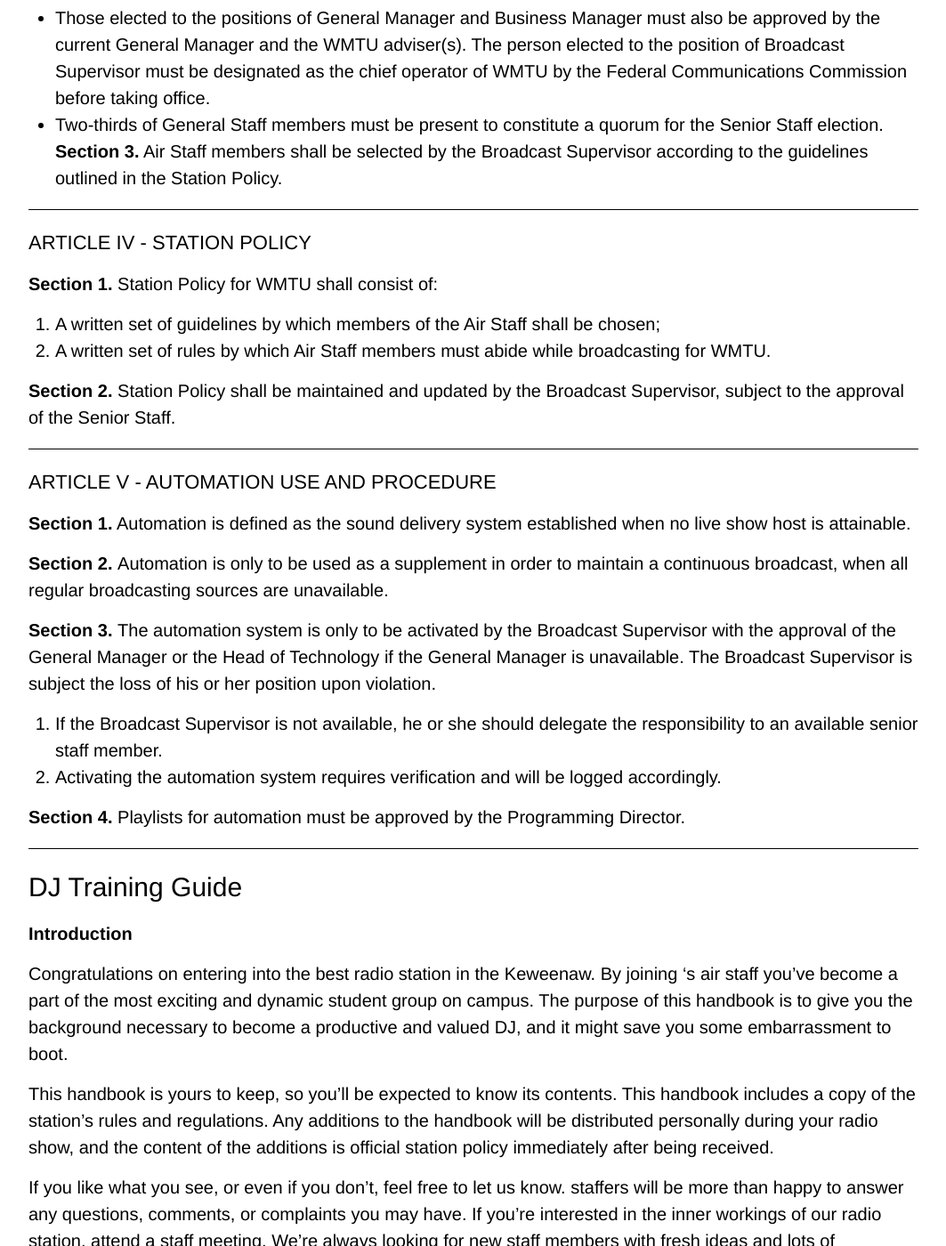
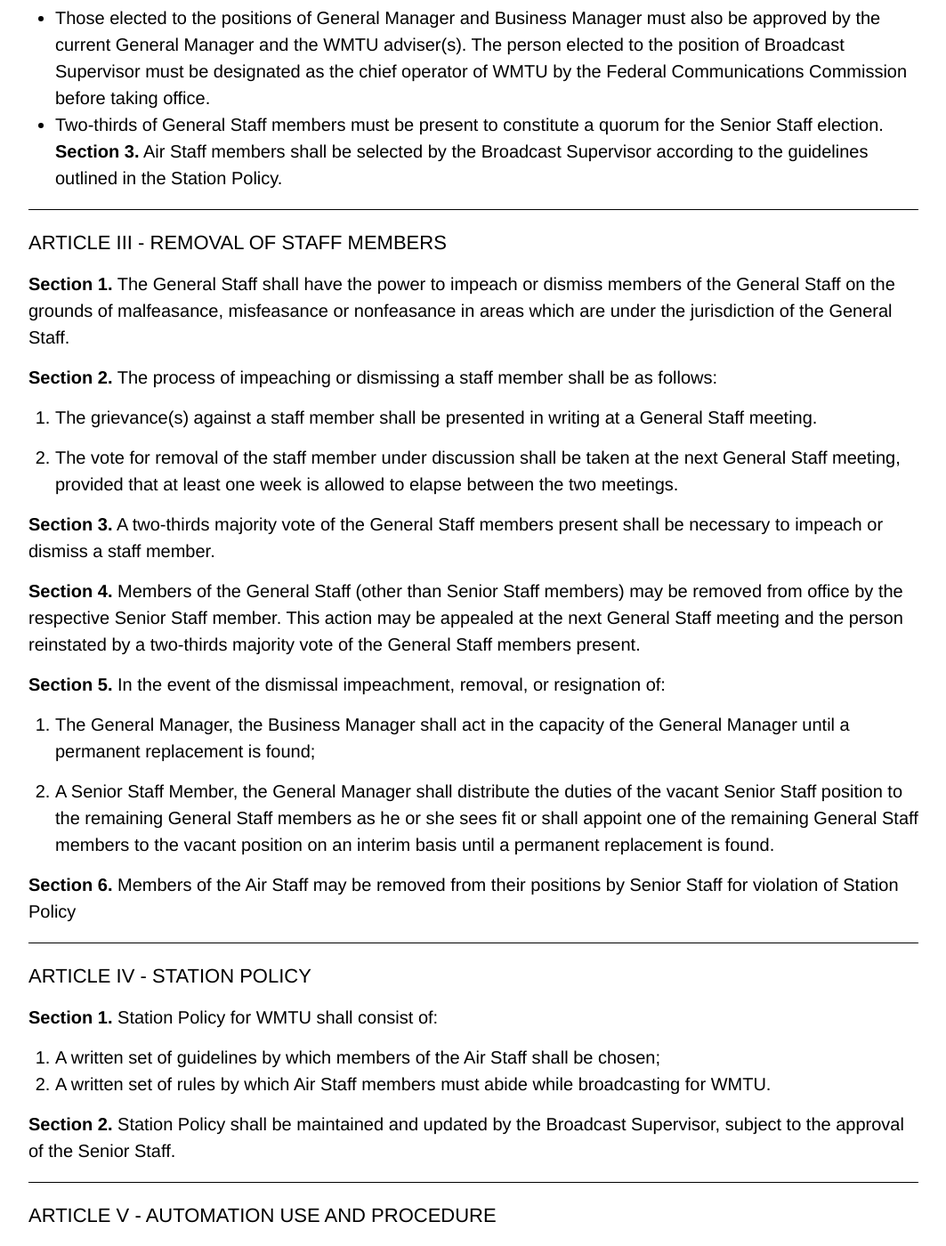
Before and after one commit to WMTU/wmtu.mtu.edu, a Jekyll site: the page built from station-documents.md, in a window 1280 px wide and 1400 px high, scrolled down 9147 px. Shown: the whole window at 89% size, without its empty margins (108-1171 px from the left). Built offline with Jekyll 4.4.1, drawn with Linux system fonts in a browser that asks for light colours.

Commit message:
Add missing Article III to the by-laws

```diff
--- a/station-documents.md
+++ b/station-documents.md
@@ -263,6 +263,30 @@
 
 ____
 
+### ARTICLE III - REMOVAL OF STAFF MEMBERS
+
+__Section 1.__ The General Staff shall have the power to impeach or dismiss members of the General Staff on the grounds of malfeasance, misfeasance or nonfeasance in areas which are under the jurisdiction of the General Staff.
+
+__Section 2.__ The process of impeaching or dismissing a staff member shall be as follows:
+
+1.  The grievance(s) against a staff member shall be presented in writing at a General Staff meeting.
+
+2.  The vote for removal of the staff member under discussion shall be taken at the next General Staff meeting, provided that at least one week is allowed to elapse between the two meetings.
+
+__Section 3.__ A two-thirds majority vote of the General Staff members present shall be necessary to impeach or dismiss a staff member.
+
+__Section 4.__ Members of the General Staff (other than Senior Staff members) may be removed from office by the respective Senior Staff member. This action may be appealed at the next General Staff meeting and the person reinstated by a two-thirds majority vote of the General Staff members present.
+
+__Section 5.__ In the event of the dismissal impeachment, removal, or resignation of:
+
+1.  The General Manager, the Business Manager shall act in the capacity of the General Manager until a permanent replacement is found;
+
+2.  A Senior Staff Member, the General Manager shall distribute the duties of the vacant Senior Staff position to the remaining General Staff members as he or she sees fit or shall appoint one of the remaining General Staff members to the vacant position on an interim basis until a permanent replacement is found.
+
+__Section 6.__ Members of the Air Staff may be removed from their positions by Senior Staff for violation of Station Policy
+
+____
+
 ### ARTICLE IV - STATION POLICY
 
 __Section 1.__ Station Policy for WMTU shall consist of:
```
